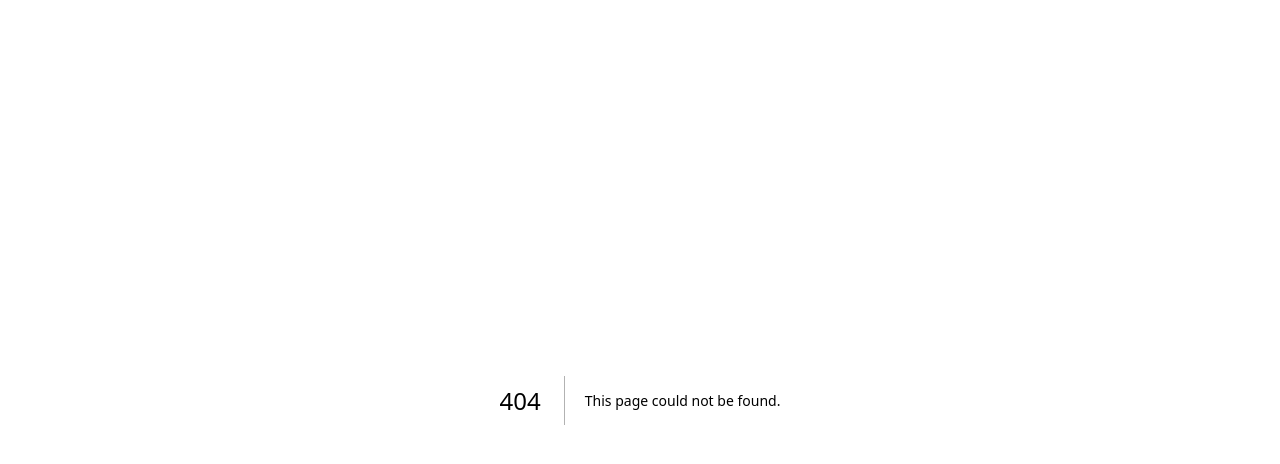
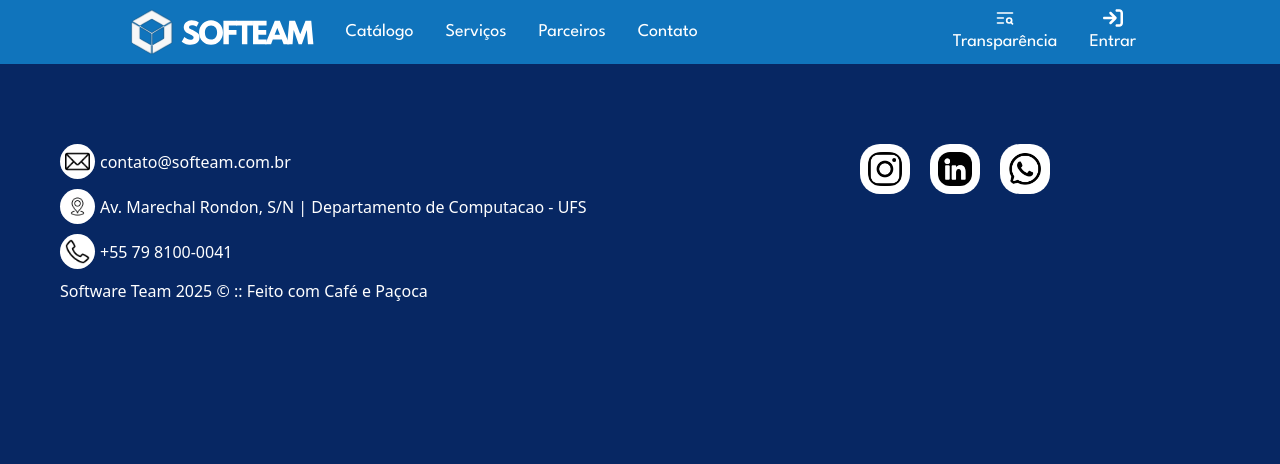
Before and after one commit to softeam-org/landing-page, a Next.js app: page /ps in a window 1280 px wide. Before the commit this address had no page. Shown: the top 464 px of the page. Built offline with nearby package versions, Linux system fonts and the light colour scheme.

Commit message:
Add base files for the selection process page

```diff
--- /dev/null
+++ b/app/ps/page.tsx
@@ -0,0 +1,17 @@
+import React, { ReactElement } from "react";
+import Navbar from "../components/Navbar";
+import PS from "./ps";
+import Footer from "../components/footer/footer";
+import "./ps.css";
+
+
+function index(): ReactElement {
+    return (
+        <div className="w-full min-h-screen flex flex-col overflow-x-hidden">
+            <Navbar />
+            <PS/>
+            <Footer/>
+        </div>
+    )
+}
+export default index;
--- /dev/null
+++ b/app/ps/ps.css
@@ -0,0 +1,35 @@
+.container{
+
+}
+
+.about{
+
+}
+
+.text{
+
+}
+
+.text2{
+
+}
+
+.image{
+
+}
+
+.edital{
+
+}
+
+.nucleos{
+
+}
+
+.cronograma{
+
+}
+
+.timeline{
+
+}
--- /dev/null
+++ b/app/ps/ps.tsx
@@ -0,0 +1,26 @@
+import React, { ReactElement } from "react";
+
+function PS(): ReactElement {
+    return (
+        <div className="container">
+            <div className="about">
+                <div className="text"></div>
+                <div className="image"></div>
+                <div className="text2"></div>
+            </div>
+
+
+            <div>
+                <div className="edital"></div>
+                <div className="nucleos"></div>
+                <div className="cronograma"></div>
+            </div>
+
+            <div className="timeline">
+
+            </div>
+
+        </div>
+    )
+}
+export default PS;
```
